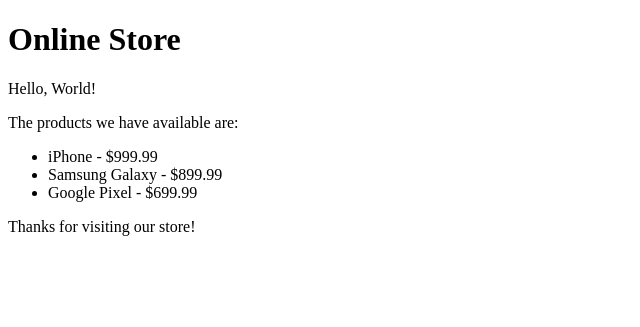
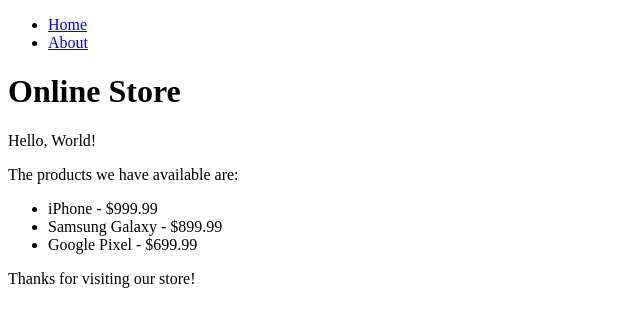
Before and after one commit to admitrievsky/web-dev-course-app, a Flask app: page / in a window 1280 px wide. Shown: the top 327 px of the page, without its empty margins (0-640 px from the left). Run offline with Flask 3, Linux system fonts and the light colour scheme.

Commit message:
[adding_menu]

```diff
--- a/app.py
+++ b/app.py
@@ -4,7 +4,7 @@
 
 
 @app.route('/')
-def hello_world():
+def index():
     name = request.args.get('name', 'World')
     product_list = [
         {'name': 'iPhone', 'price': 999.99},
--- a/templates/base.html
+++ b/templates/base.html
@@ -6,6 +6,12 @@
 
   <body>
     <header>
+      <nav>
+        <ul>
+          <li><a href="{{ url_for('index') }}">Home</a></li>
+          <li><a href="{{ url_for('about') }}">About</a></li>
+        </ul>
+      </nav>
       <h1>Online Store</h1>
     </header>
     <main>
```
